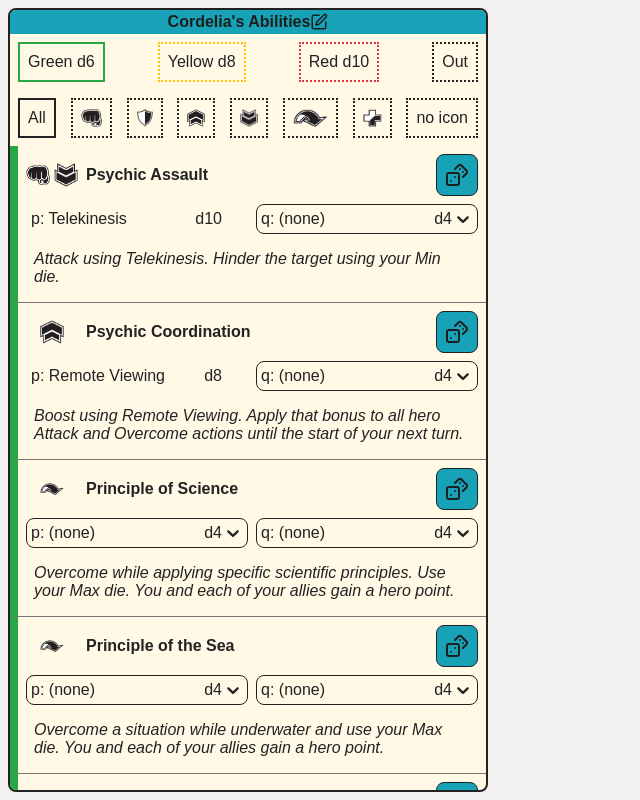
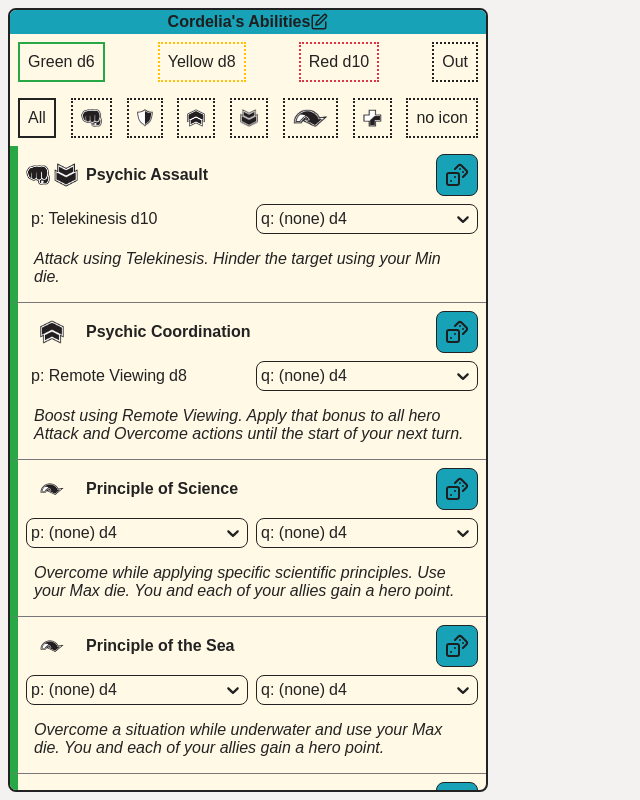
Before and after one commit to Asmor/ndx, a React (Vite) app: page / in a window 1280 px wide. Shown: the whole page, without its empty margins (0-640 px from the left). Built offline with nearby package versions, Linux system fonts and the light colour scheme.

Commit message:
small tweaks

```diff
--- a/src/components/ability/Ability.tsx
+++ b/src/components/ability/Ability.tsx
@@ -82,7 +82,8 @@ const AbDesc = styled.div`
 `;
 
 const SelectorPlaceholder = styled.div`
-  flex: 1 1 50%;
+  flex: 1 1 0;
+  min-width: 0%;
 `;
 
 interface AbilityProps {
--- a/src/components/ability/PqSelector.tsx
+++ b/src/components/ability/PqSelector.tsx
@@ -60,7 +60,7 @@ const SingleValueWrapper = styled.div`
   gap: 4px;
 `;
 const SingleValueName = styled.div`
-  flex: 1 1 0;
+  flex: 0 1 auto;
   overflow: hidden;
   text-overflow: ellipsis;
 `;
```
